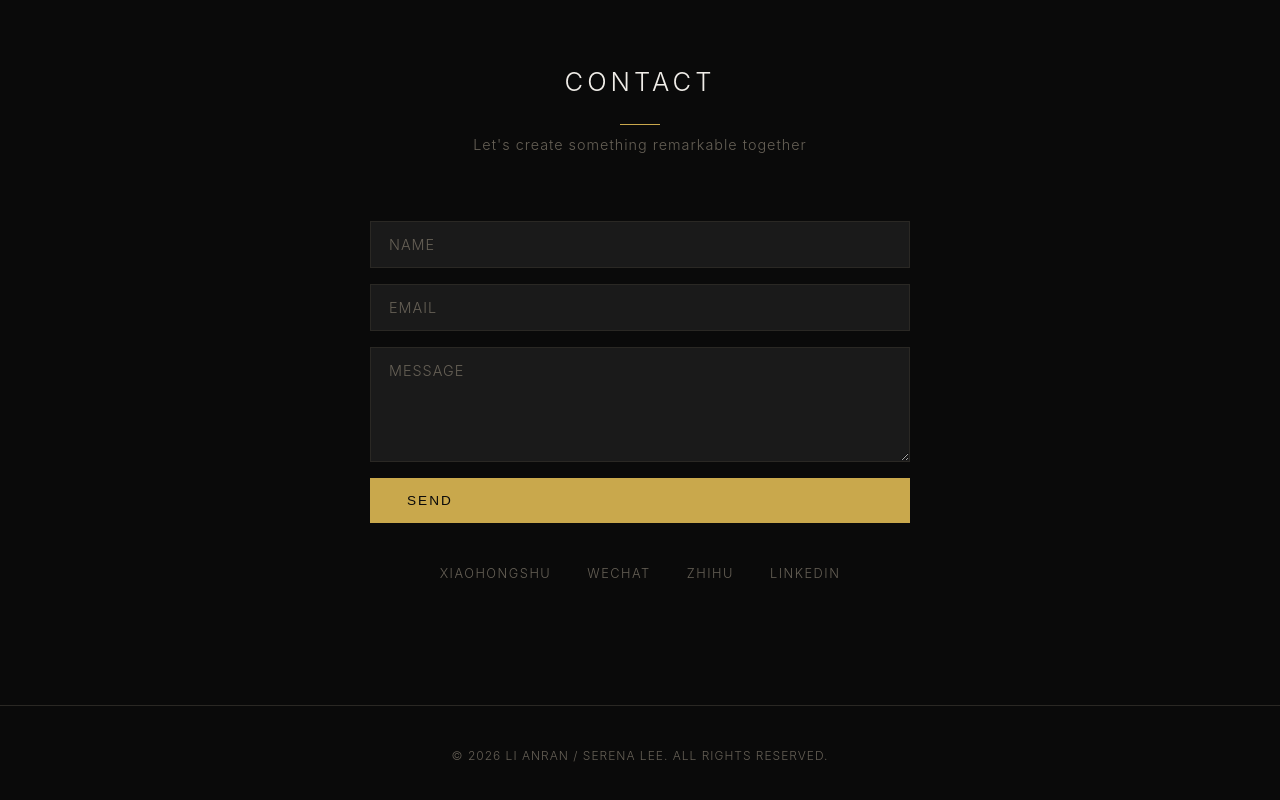
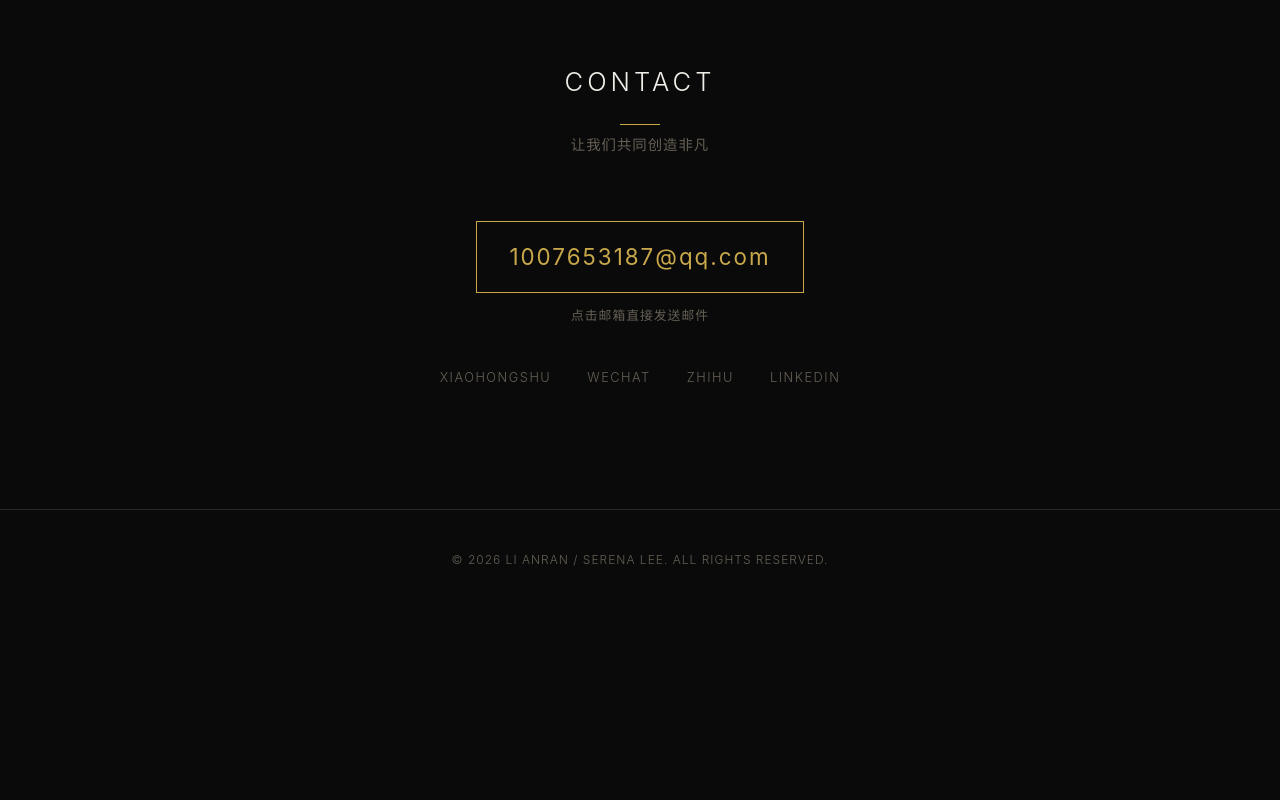
Before and after one commit to kabunaigao-bit/opencode-, a website built with Vite: page index.html in a window 1280 px wide. Shown: the part 7714-8514 px from the top of the page. After the commit the page ends 8324 px from the top, so only its background shows below. Built offline with nearby package versions, Linux system fonts and the light colour scheme.

Commit message:
Replace contact form with direct email link

```diff
--- a/index.html
+++ b/index.html
@@ -94,12 +94,10 @@
         <div class="container">
           <h2 class="section-title" data-i18n="contact.title">Contact</h2>
           <p class="section-subtitle" data-i18n="contact.subtitle">Let's create something remarkable together</p>
-          <form class="contact-form" id="contactForm">
-            <input type="text" data-i18n="contact.namePlaceholder" placeholder="NAME" required />
-            <input type="email" data-i18n="contact.emailPlaceholder" placeholder="EMAIL" required />
-            <textarea rows="5" data-i18n="contact.messagePlaceholder" placeholder="MESSAGE" required></textarea>
-            <button type="submit" class="btn btn-primary" data-i18n="contact.send">SEND</button>
-          </form>
+          <div class="contact-email">
+            <a href="mailto:1007653187@qq.com" class="email-link">1007653187@qq.com</a>
+            <p class="contact-hint" data-i18n="contact.hint">点击邮箱直接发送邮件</p>
+          </div>
           <div class="social-links">
             <a href="#" title="小红书">XIAOHONGSHU</a>
             <a href="#" title="微信公众号">WECHAT</a>
--- a/src/i18n/en.js
+++ b/src/i18n/en.js
@@ -167,10 +167,7 @@
   contact: {
     title: 'Contact',
     subtitle: "Let's create something remarkable together",
-    namePlaceholder: 'NAME',
-    emailPlaceholder: 'EMAIL',
-    messagePlaceholder: 'MESSAGE',
-    send: 'SEND',
+    hint: 'Click the email to send a message',
   },
   footer: '© 2026 LI ANRAN / SERENA LEE. ALL RIGHTS RESERVED.',
   langSwitch: '中',
--- a/src/i18n/zh.js
+++ b/src/i18n/zh.js
@@ -165,12 +165,9 @@
     ],
   },
   contact: {
-    title: 'Contact',
-    subtitle: "Let's create something remarkable together",
-    namePlaceholder: 'NAME',
-    emailPlaceholder: 'EMAIL',
-    messagePlaceholder: 'MESSAGE',
-    send: 'SEND',
+    title: 'CONTACT',
+    subtitle: '让我们共同创造非凡',
+    hint: '点击邮箱直接发送邮件',
   },
   footer: '© 2026 LI ANRAN / SERENA LEE. ALL RIGHTS RESERVED.',
   langSwitch: 'EN',
--- a/src/main.js
+++ b/src/main.js
@@ -218,16 +218,6 @@
   });
 }
 
-function initContactForm() {
-  const form = document.getElementById('contactForm');
-  form?.addEventListener('submit', (e) => {
-    e.preventDefault();
-    const msg = getLang() === 'zh' ? '感谢你的留言！李安然会尽快与你联系。' : 'Thank you! Serena will get back to you soon.';
-    alert(msg);
-    form.reset();
-  });
-}
-
 function initLangToggle() {
   const btn = document.getElementById('langToggle');
   if (!btn) return;
@@ -245,5 +235,4 @@
 
 renderAll();
 initMobileMenu();
-initContactForm();
 initLangToggle();
--- a/src/styles/style.css
+++ b/src/styles/style.css
@@ -680,37 +680,33 @@
 }
 
 /* ===== Contact ===== */
-.contact-form {
-  max-width: 540px;
+.contact-email {
+  text-align: center;
   margin: 0 auto 40px;
-  display: flex;
-  flex-direction: column;
-  gap: 16px;
 }
 
-.contact-form input,
-.contact-form textarea {
-  padding: 14px 18px;
-  border: 1px solid var(--border);
-  font-size: 0.9rem;
-  font-family: inherit;
-  background: var(--bg-card);
-  color: var(--text);
-  transition: border-color 0.3s;
-  font-weight: 300;
+.email-link {
+  display: inline-block;
+  font-size: 1.4rem;
+  color: var(--gold);
+  letter-spacing: 2px;
+  transition: all 0.3s;
+  padding: 16px 32px;
+  border: 1px solid var(--gold);
+  text-decoration: none;
 }
 
-.contact-form input:focus,
-.contact-form textarea:focus {
-  outline: none;
-  border-color: var(--gold-muted);
+.email-link:hover {
+  background: var(--gold);
+  color: var(--bg);
+  transform: translateY(-2px);
 }
 
-.contact-form input::placeholder,
-.contact-form textarea::placeholder {
+.contact-hint {
+  margin-top: 12px;
+  font-size: 0.8rem;
   color: var(--text-muted);
   letter-spacing: 1px;
-  font-weight: 300;
 }
 
 .social-links {
```
